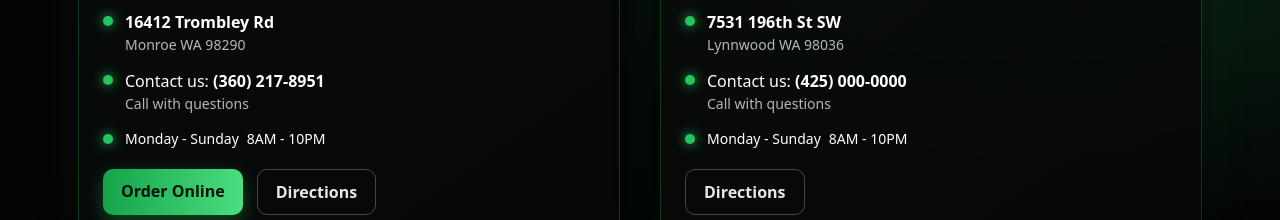
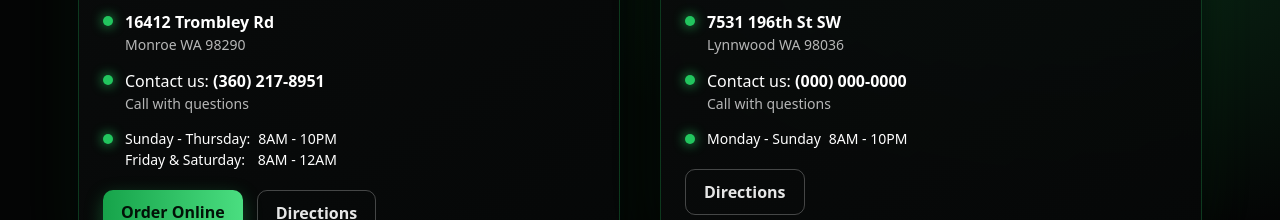
Before and after one commit to stetsonharding/Ounces-Eighths, a React (Vite) app: page /locations in a window 1280 px wide. Shown: the part 707-927 px from the top of the page. Built offline with nearby package versions, Linux system fonts and the light colour scheme.

Commit message:
monroe hours update

```diff
--- a/src/pages/Locations.jsx
+++ b/src/pages/Locations.jsx
@@ -16,9 +16,10 @@ const LOCATIONS = [
     address2: "Monroe WA 98290",
     phone: "(360) 217-8951",
 
-    hours: [
-      { days: "Monday - Sunday", time: "8AM - 10PM" },
-    ],
+   hours: [
+  { days: "Sunday - Thursday:", time: "8AM - 10PM" },
+  { days: "Friday & Saturday:", time: "8AM - 12AM" },
+],
 
     image:
       Ounces_Eighths_Monroe,
@@ -34,7 +35,7 @@ const LOCATIONS = [
     tagline: "Skip the line - Order Online.",
     address1: "7531 196th St SW",
     address2: "Lynnwood WA 98036",
-    phone: "(425) 000-0000",
+    phone: "(000) 000-0000",
 
     hours: [
       { days: "Monday - Sunday", time: "8AM - 10PM" },
```
